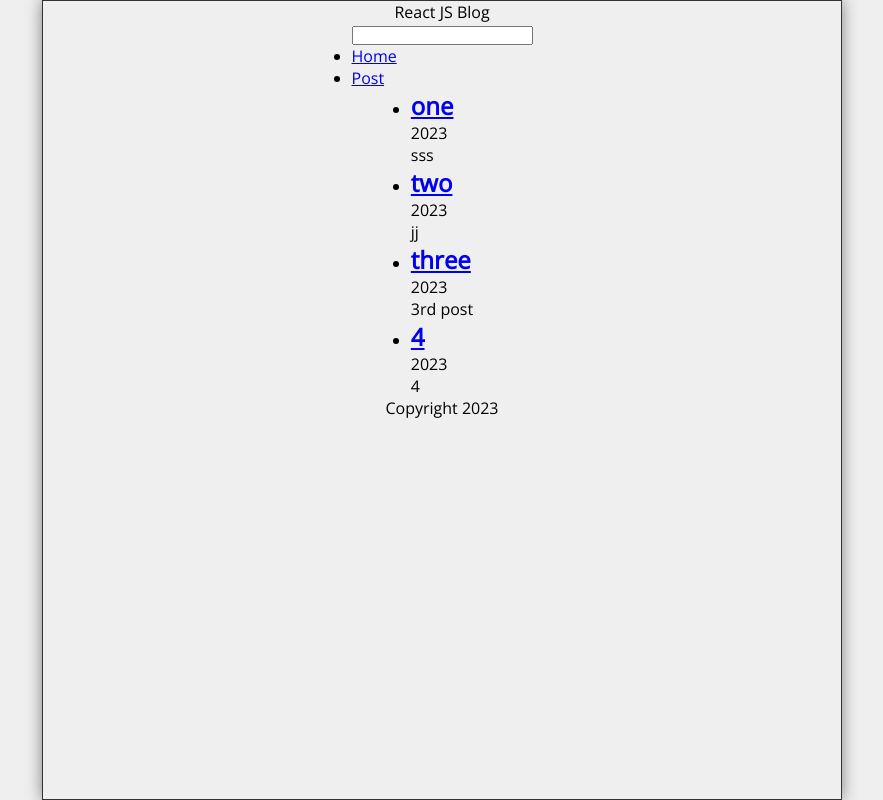
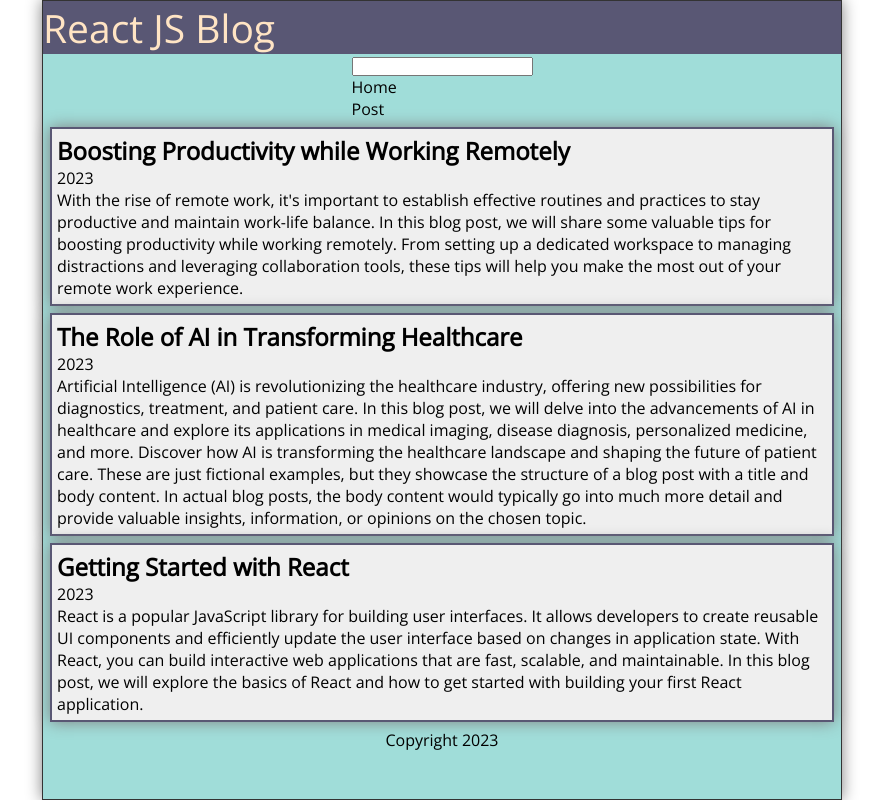
Before and after one commit to NadaTarekk/React-Blog-App, a React (Create React App) app: page / in a window 1280 px wide. Shown: the whole page, without its empty margins (198-1081 px from the left). Built offline with nearby package versions, Linux system fonts and the light colour scheme; data requests are answered from the project's data file.

Commit message:
adding some css

```diff
--- a/data/db.json
+++ b/data/db.json
@@ -1,28 +1,22 @@
 {
   "posts": [
     {
-      "title": "one",
-      "body": "sss",
+      "title": "Boosting Productivity while Working Remotely",
+      "body": "With the rise of remote work, it's important to establish effective routines and practices to stay productive and maintain work-life balance. In this blog post, we will share some valuable tips for boosting productivity while working remotely. From setting up a dedicated workspace to managing distractions and leveraging collaboration tools, these tips will help you make the most out of your remote work experience.",
       "datetime": "2023",
       "id": 1
     },
     {
-      "title": "two",
-      "body": "jj",
+      "title": "The Role of AI in Transforming Healthcare",
+      "body": "Artificial Intelligence (AI) is revolutionizing the healthcare industry, offering new possibilities for diagnostics, treatment, and patient care. In this blog post, we will delve into the advancements of AI in healthcare and explore its applications in medical imaging, disease diagnosis, personalized medicine, and more. Discover how AI is transforming the healthcare landscape and shaping the future of patient care.\n\nThese are just fictional examples, but they showcase the structure of a blog post with a title and body content. In actual blog posts, the body content would typically go into much more detail and provide valuable insights, information, or opinions on the chosen topic.",
       "datetime": "2023",
       "id": 2
     },
     {
-      "title": "three",
-      "body": "3rd post",
+      "title": "Getting Started with React",
+      "body": "React is a popular JavaScript library for building user interfaces. It allows developers to create reusable UI components and efficiently update the user interface based on changes in application state. With React, you can build interactive web applications that are fast, scalable, and maintainable. In this blog post, we will explore the basics of React and how to get started with building your first React application.",
       "datetime": "2023",
       "id": 3
-    },
-    {
-      "title": "4",
-      "body": "4",
-      "datetime": "2023",
-      "id": 4
     }
   ]
 }
--- a/src/index.css
+++ b/src/index.css
@@ -11,6 +11,7 @@ html {
 }
 
 body {
+  background-color: purple;
   min-height: 100vh;
   font-family: 'Open Sans', sans-serif;
   -webkit-font-smoothing: antialiased;
@@ -20,13 +21,14 @@ body {
 }
 
 #root {
+  background-color: rgb(255, 255, 255);
   flex-grow: 1;
   display: flex;
   justify-content: center;
   align-items: center;
 }
 .App {
-
+  background-color:rgb(160, 221, 217);
   width: 100%;
   max-width: 800px;
   height: 100vh;
@@ -37,3 +39,27 @@ body {
   border: 1px solid #333;
   box-shadow: 0px 0px 15px gray;
 }
+
+header{
+  color:bisque;
+  font-size: 39px;
+  width:100%;
+  background-color: rgb(89, 87, 116);
+}
+
+li {
+  list-style: none;
+}
+
+a{
+  text-decoration: none;
+  color:black
+}
+
+.post{
+  border: 2px solid rgb(89, 87, 116);;
+  background-color: #efefef;
+  margin: 7px;
+  box-shadow: 0px 0px 15px gray;
+  padding: 5px;
+}
--- a/src/pages/home/Post.js
+++ b/src/pages/home/Post.js
@@ -4,12 +4,12 @@ function Post({post}) {
     //do i need to use isLoading here?
 
   return (
-    <>
+    <div className="post">
         <Link to={`/post/${post.id}`} > <h2>{post.title}</h2> </Link>
         <p>{post.datetime}</p>
         <p>{post.body}</p>
 
-    </>
+    </div>
   )
 }
 
```
